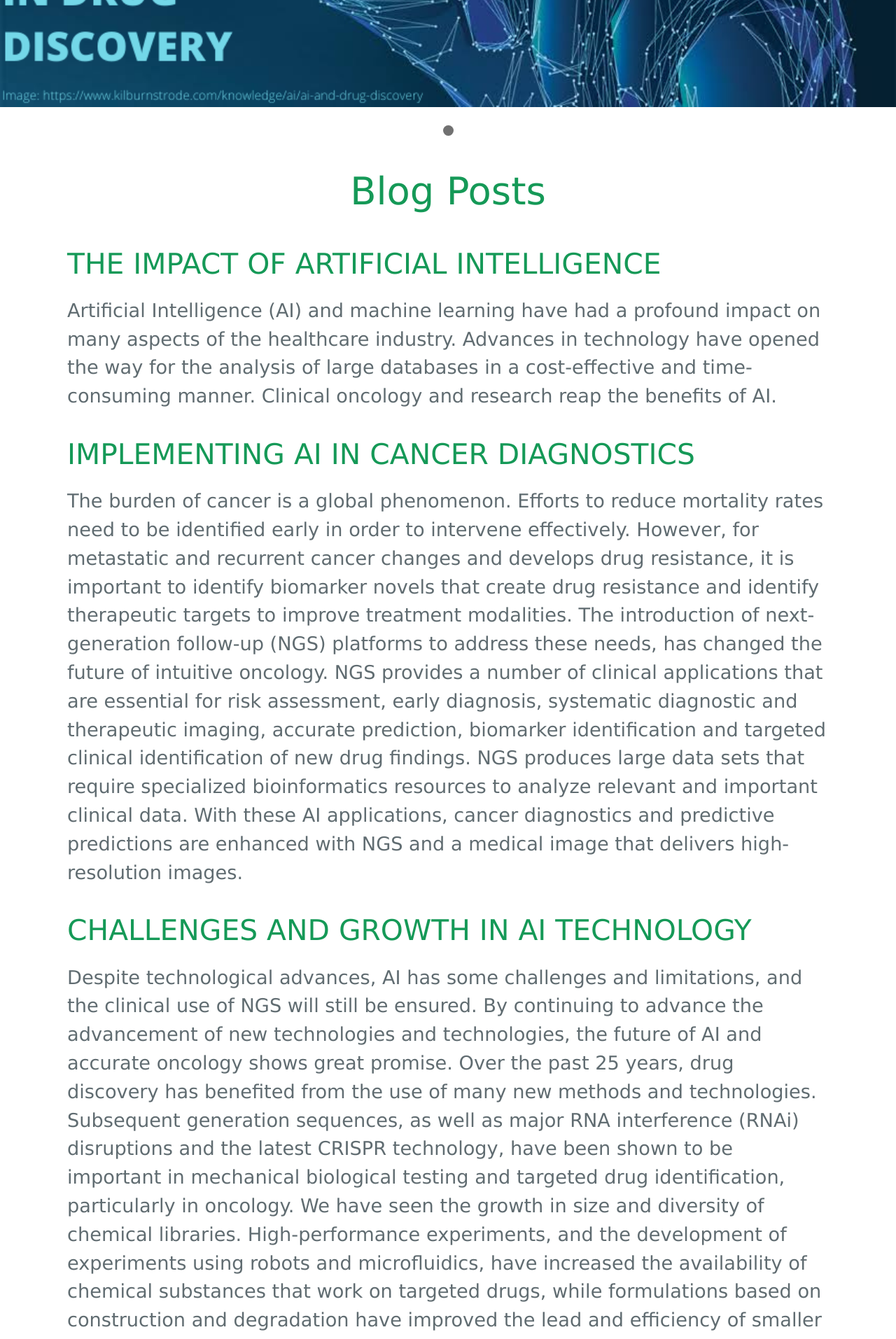
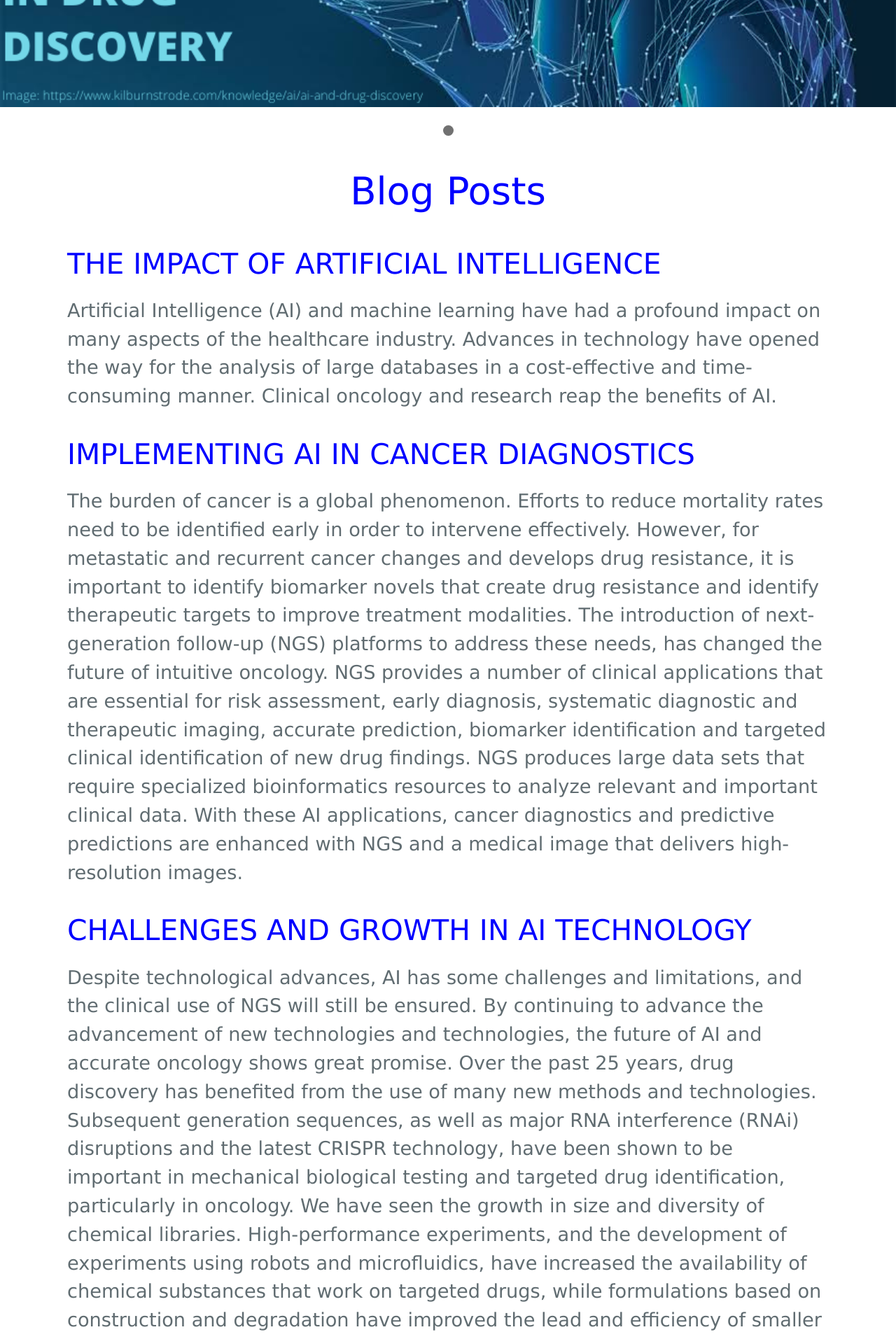
Before and after one commit to ChiomasCorner/Blessing-Anowai, a Jekyll site: the page built from index.html, in a window 1280 px wide. Shown: the part 385-2298 px from the top of the page at 70% size. Built offline with Jekyll 4.4.1, drawn with Linux system fonts in a browser that asks for light colours; the list of posts is cut into pages by our own code.

Commit message:
Update page-header.html

```diff
--- a/_includes/page-header.html
+++ b/_includes/page-header.html
@@ -42,6 +42,10 @@
   }
   h1 {
     text-align: center;
+    color: blue !important;
+  }
+  h2{
+    color: blue !important;
   }
 
   /* Next & previous buttons */
```
